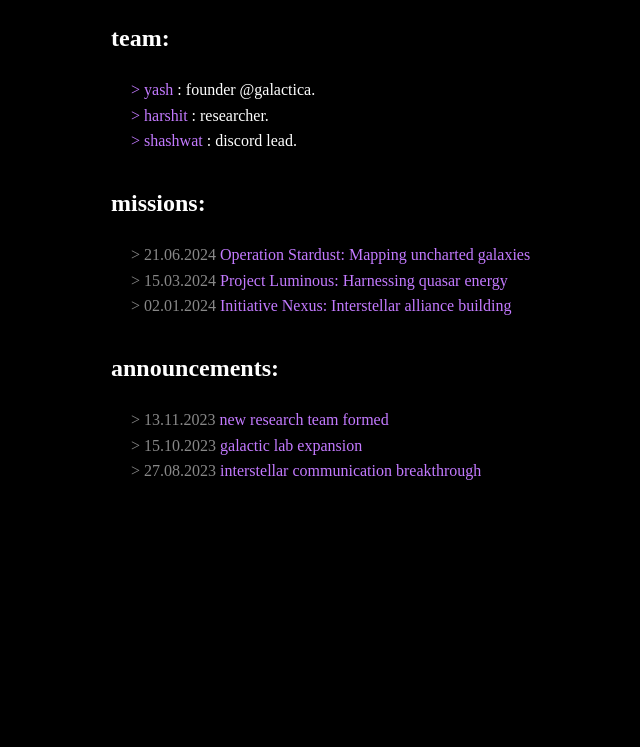
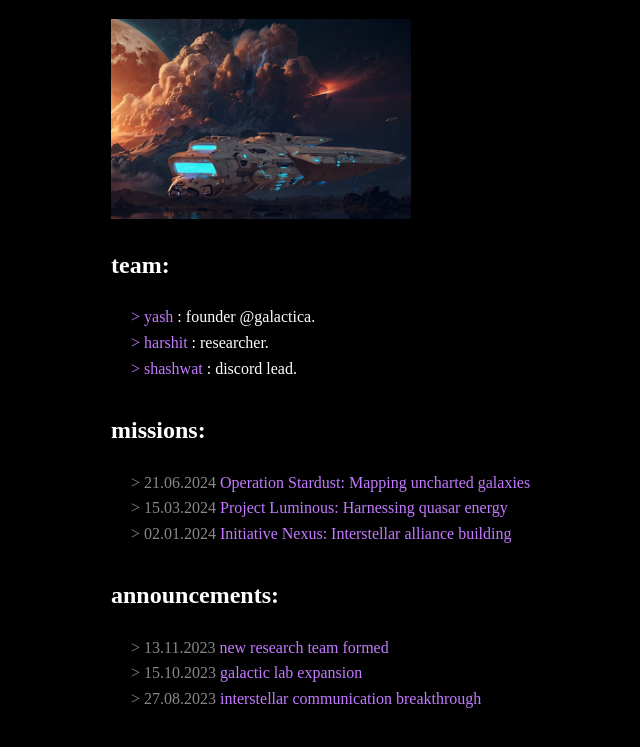
Before and after one commit to 0xYashh/galacticverse, a plain HTML site: page hq/g-hq.html in a window 1280 px wide. Shown: the part 137-884 px from the top of the page, without its empty margins (129-769 px from the left). Before the commit the page ends 800 px from the top, so only its background shows below. Drawn offline with Linux system fonts and the light colour scheme; a web font is replaced by a local one.

Commit message:
Update g-hq.html

```diff
--- a/hq/g-hq.html
+++ b/hq/g-hq.html
@@ -39,12 +39,15 @@
         .team-members{
             color: rgb(255, 248, 198);
         }
+        .image img{
+            width: 300px;
+        }
     </style>
 </head>
 <body>
     <p><a href="/index.html">[home]</a></p>
     <h1>galactica hq.</h1>
-
+    <div class="image"><img src="/img/spaceship.jpg" alt=""></div>
     <div class="section">
         <h2>team:</h2>
         <div class="item">
```
Also changed, not shown: lab/g-lab.html (+1 -0 lines).
